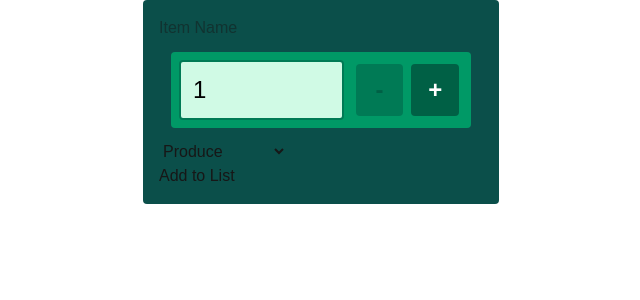
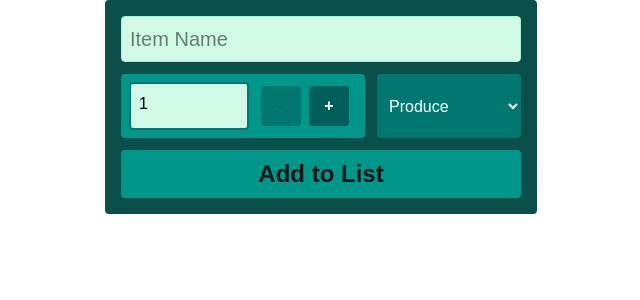
Before and after one commit to JanKowal05/cprg306-assignments, a Next.js app: page /week-5 in a window 1280 px wide. Shown: the top 300 px of the page, without its empty margins (319-959 px from the left). Built offline with nearby package versions, Linux system fonts and the light colour scheme.

Commit message:
Finished week 5 assignment

```diff
--- a/app/week-5/new-item.js
+++ b/app/week-5/new-item.js
@@ -27,8 +27,8 @@ export default function NewItem(){
         //if buttonAction is to increment and quantity is 20 => disable increment button
         //if buttonAction is to decrement and quantity is 1 => disable decrement button
 
-        const enabledButton = "bg-emerald-800 m-1 w-15 font-bold rounded text-white hover:bg-emerald-500 hover:text-emerald-800 active:bg-emerald-800 active:text-white focus:border-2 focus:border-emerald-100"
-        const disabledButton = "bg-emerald-700 m-1 w-15 font-bold rounded text-emerald-800";
+        const enabledButton = "bg-teal-800 m-1 w-10 h-10 font-bold rounded text-white hover:bg-teal-500 hover:text-teal-800 active:bg-teal-800 active:text-white focus:border-2 focus:border-emerald-100"
+        const disabledButton = "bg-teal-700 m-1 w-10 h-10 font-bold rounded text-teal-800";
 
         if(quantity == 1){
             if(!buttonIncrements){return disabledButton;}
@@ -66,21 +66,22 @@ export default function NewItem(){
 
     return(
         <form onSubmit={handleSubmit} className="bg-teal-900 p-4 rounded">
-            <div>
-                <input type="text"required placeholder="Item Name" onChange={nameChangeHandler} value={name}/>
+            <div className="mb-3">
+                <input type="text" required placeholder="Item Name"
+                onChange={nameChangeHandler} value={name}
+                className="bg-emerald-100 rounded border border-emerald-200 text-black w-full text-xl p-2"/>
             </div>
 
-            <div className="flex bg-emerald-600 text-black text-2xl m-3 rounded w-75 p-2">
-                <div className="bg-emerald-100 border-2 border-emerald-700 rounded p-3 w-50">
-                {quantity}
-                </div>
 
+            <div className="flex align-baseline mb-3 w-100">
+                <div className="flex bg-teal-600 text-black rounded w-75 p-2 mr-3">
+                    <div className="bg-emerald-100 border-2 border-teal-700 rounded p-2 w-30">{quantity}</div>
                     <button type="button" className={checkQuantity(false)+" ml-3"} onClick={decrement} >-</button>
                     <button type="button" className={checkQuantity(true)} onClick={increment}>+</button>
                 </div>
 
                 <div>
-                <select onChange={categoryChangeHandler} value={category}>
+                    <select className="h-16 bg-teal-700 rounded text-white p-2 " onChange={categoryChangeHandler} value={category}>
                         <option>Produce</option>
                         <option>Dairy</option>
                         <option>Bakery</option>
@@ -95,8 +96,11 @@ export default function NewItem(){
                     </select>
                 </div>
 
+            </div>
+
+
             <div>
-                <button type="submit">Add to List</button>
+                <button type="submit" className="w-full text-2xl font-bold p-2 bg-teal-600 rounded hover:bg-teal-700 active:bg-teal-600">Add to List</button>
             </div>
         </form>
     );
```
Lines whose indentation alone changed are shown as unchanged.
